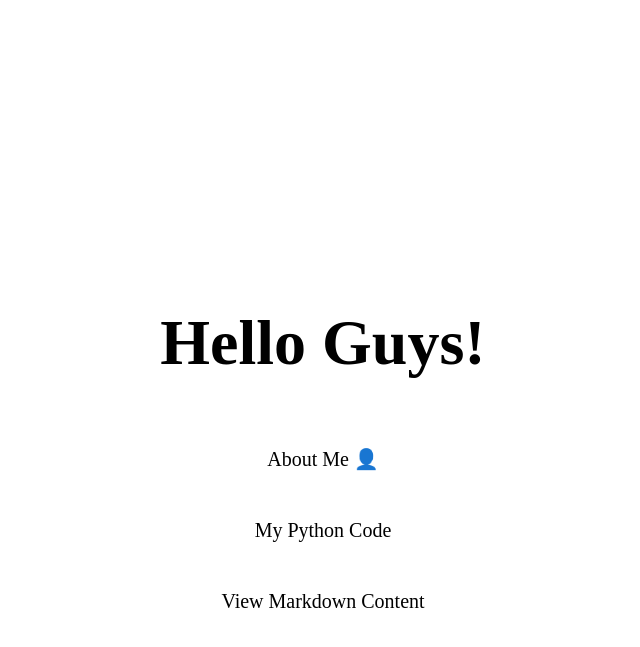
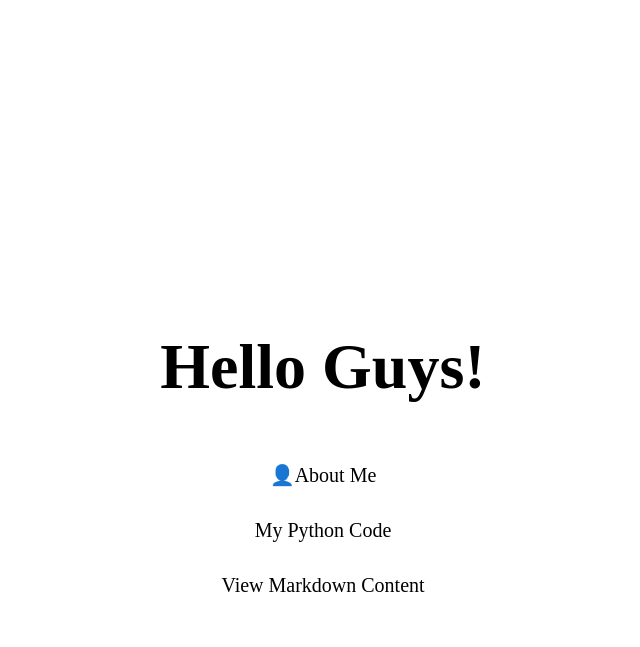
Before and after one commit to Dean-98543/dean-98543.github.io, a Jekyll site: the page docs/index.html, which Jekyll copies as it is, in a window 1280 px wide. Shown: the top 647 px of the page, without its empty margins (317-957 px from the left). Built offline with Jekyll 4.4.1, drawn with Linux system fonts in a browser that asks for light colours; nearby versions of some CDN libraries.

Commit message:
Update display style

```diff
--- a/docs/_layouts/markdown.html
+++ b/docs/_layouts/markdown.html
@@ -3,7 +3,7 @@
 
 <head>
   <title>LeetCode</title>
-  <link rel="stylesheet" href="../assets/markdown_leetcode_style.css">
+  <link rel="stylesheet" href="../assets/css/markdown_leetcode_style.css">
 </head>
 
 <body>
--- a/docs/assets/index_style.css
+++ b/docs/assets/css/index_style.css
@@ -10,18 +10,21 @@ body {
 }
 
 
-
-.main-title {
+.hello-title {
     color: black; /* 深灰色 */
     font-size: 64px; /* 字体大小 */
     font-family: 'Times New Roman', sans-serif; /* Arial 字体，如果不可用则使用系统默认的无衬线字体 */
 }
 
 .about-link a, .code-link a, .markdown-link a {
+
+    /*background-color: #f0f0f0; !* 添加背景色以看到圆角效果 *!*/
+    /*border: 1px solid #ccc; !* 添加边框以看到圆角效果 *!*/
+
     font-size: 20px; /* 所有链接字体大小统一为20px */
-    padding: 8px; /* 添加内边距 */
-    border-radius: 5px; /* 圆角边框 */
-    display: inline-block; /* 使链接成为内联块，便于应用边距和圆角 */
+    /*padding: 10px; !* 添加内边距 *!*/
+    /*border-radius: 50px; !* 圆角边框 *!*/
+    /*display: inline-block; !* 使链接成为内联块，便于应用边距和圆角 *!*/
 }
 
 .about-link a {
@@ -36,12 +39,14 @@ body {
     color: black; /* 黄色 */
 }
 
+
 a {
-    /*color: red; !* 设置链接文字的颜色为蓝色 *!*/
-    text-decoration: none; /* 默认状态下去除链接下的下划线 */
-    transition: text-decoration 2.0s; /* 平滑过渡效果 */
+    color: blue; /* 设置链接文字的颜色为蓝色 */
+    text-decoration: none; /* 去除下划线 */
+    border-bottom: 2px solid transparent; /* 设置透明边框 */
+    transition: border-bottom-color 1s ease; /* 平滑过渡边框颜色 */
 }
 
 a:hover {
-    text-decoration: underline; /* 鼠标悬停时添加下划线 */
+    border-bottom-color: black; /* 鼠标悬停时改变边框颜色 */
 }
--- a/docs/code.html
+++ b/docs/code.html
@@ -4,7 +4,7 @@
     <meta charset="UTF-8">
     <meta name="viewport" content="width=device-width, initial-scale=1.0">
     <title>My Python Code</title>
-        <link rel="stylesheet" href="assets/python_style.css">
+        <link rel="stylesheet" href="assets/css/python_style.css">
         <link rel="stylesheet" href="https://cdnjs.cloudflare.com/ajax/libs/highlight.js/11.5.1/styles/atom-one-dark.min.css">
     <script src="https://cdnjs.cloudflare.com/ajax/libs/highlight.js/11.5.1/highlight.min.js"></script>
 </head>
--- a/docs/index.html
+++ b/docs/index.html
@@ -5,24 +5,17 @@
     <meta charset="UTF-8">
     <meta name="viewport" content="width=device-width, initial-scale=1.0">
     <title>Welcome to My Website</title>
-    <link rel="stylesheet" href="assets/index_style.css">
+    <link rel="stylesheet" href="assets/css/index_style.css">
     <!-- 在<head>部分添加 -->
-<script src="https://cdnjs.cloudflare.com/ajax/libs/mathjax/3.1.2/es5/tex-mml-chtml.min.js" integrity="sha384-XXXXXXXX" crossorigin="anonymous"></script>
+    <script src="https://cdnjs.cloudflare.com/ajax/libs/mathjax/3.1.2/es5/tex-mml-chtml.min.js" integrity="sha384-XXXXXXXX" crossorigin="anonymous"></script>
 </head>
 
-<!--<body>-->
-<!--    <h1>Hello Guys!</h1>-->
-<!--&lt;!&ndash;    <p>Welcome to my GitHub Pages website.</p>&ndash;&gt;-->
-<!--    <p><a href="about.html">About Me</a></p>-->
-<!--    <p><a href="code.html">My Python Code</a></p>-->
-<!--    <p><a href="markdown/leetcode.html">View Markdown Content</a></p>-->
-<!--</body>-->
-
 <body>
-    <h1 class="main-title">Hello Guys!</h1>
-    <p class="about-link"><a href="about.html">About Me 👤</a></p>
+    <h1 class="hello-title" data-text="Hello Guys!"></h1>
+    <p class="about-link"><a href="about.html">👤About Me</a></p>
     <p class="code-link"><a href="code.html">My Python Code</a></p>
     <p class="markdown-link"><a href="markdown/leetcode.html">View Markdown Content</a></p>
+    <script src="typewriter.js"></script>
 </body>
 
 
--- /dev/null
+++ b/docs/typewriter.js
@@ -0,0 +1,15 @@
+document.addEventListener('DOMContentLoaded', function() {
+    const element = document.querySelector('.hello-title');
+    const text = element.getAttribute('data-text');  // 从 data-text 属性获取文本
+    let i = 0;
+
+    function typeWriter() {
+        if (i < text.length) {
+            element.textContent += text.charAt(i);
+            i++;
+            setTimeout(typeWriter, 150);
+        }
+    }
+
+    typeWriter();
+});
```
Also changed, not shown: docs/assets/css/markdown_leetcode_style.css (renamed from docs/assets/markdown_leetcode_style.css), docs/assets/css/python_style.css (renamed from docs/assets/python_style.css), 10 other files.
